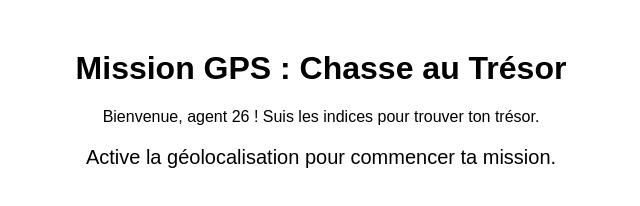
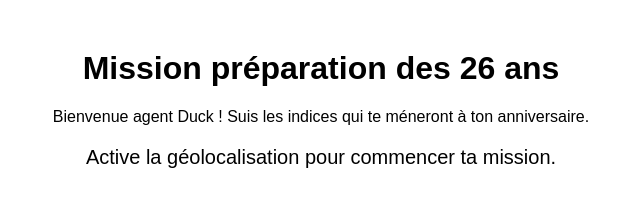
Before and after one commit to hsouchet/chasse-au-tresor, a plain HTML site: page index.html in a window 1280 px wide. Shown: the whole page, without its empty margins (319-959 px from the left). Drawn offline with Linux system fonts and the light colour scheme.

Commit message:
Update index.html

```diff
--- a/index.html
+++ b/index.html
@@ -3,12 +3,12 @@
 <head>
     <meta charset="UTF-8">
     <meta name="viewport" content="width=device-width, initial-scale=1.0">
-    <title>Mission GPS : Chasse au Trésor</title>
+    <title>Mission préparation des 26 ans</title>
     <link rel="stylesheet" href="styles.css">
 </head>
 <body>
-    <h1>Mission GPS : Chasse au Trésor</h1>
-    <p>Bienvenue, agent 26 ! Suis les indices pour trouver ton trésor.</p>
+    <h1>Mission préparation des 26 ans</h1>
+    <p>Bienvenue agent Duck ! Suis les indices qui te méneront à ton anniversaire.</p>
     <div id="indice">Active la géolocalisation pour commencer ta mission.</div>
     <script src="script.js"></script>
 </body>
```
